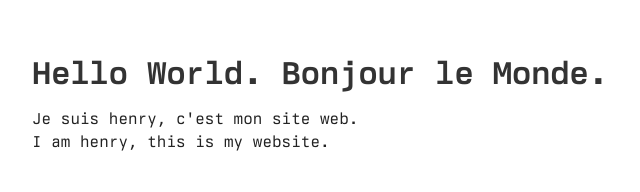
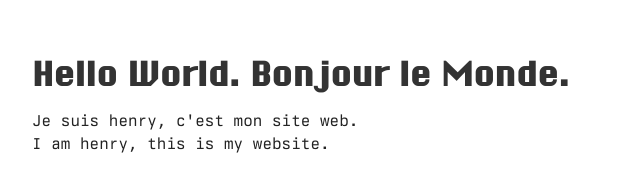
Before and after one commit to hmadej/hmadej.github.io, a plain HTML site: page index.html in a window 1280 px wide. Shown: the whole page, without its empty margins (0-640 px from the left). Drawn offline with Linux system fonts and the light colour scheme.

Commit message:
update fonts

```diff
--- a/index.html
+++ b/index.html
@@ -28,6 +28,7 @@
           -ms-overflow-style:scrollbar
       }
       h1, h2, h3 {
+        font-family: ChicagoFLFRegular, sans-serif;
         color: #333;
         margin-bottom: 0rem;
       }
@@ -70,6 +71,12 @@
         font-weight: bold;
         font-style: normal;
       }
+      @font-face {
+        font-family: ChicagoFLFRegular;
+        src: url("/fonts/ChicagoFLF.ttf") format('truetype');
+        font-weight: normal;
+        font-style: normal;
+      }
     </style>
   </head>
   <body>
```
Also changed, not shown: fonts/ChicagoFLF.ttf (added).
